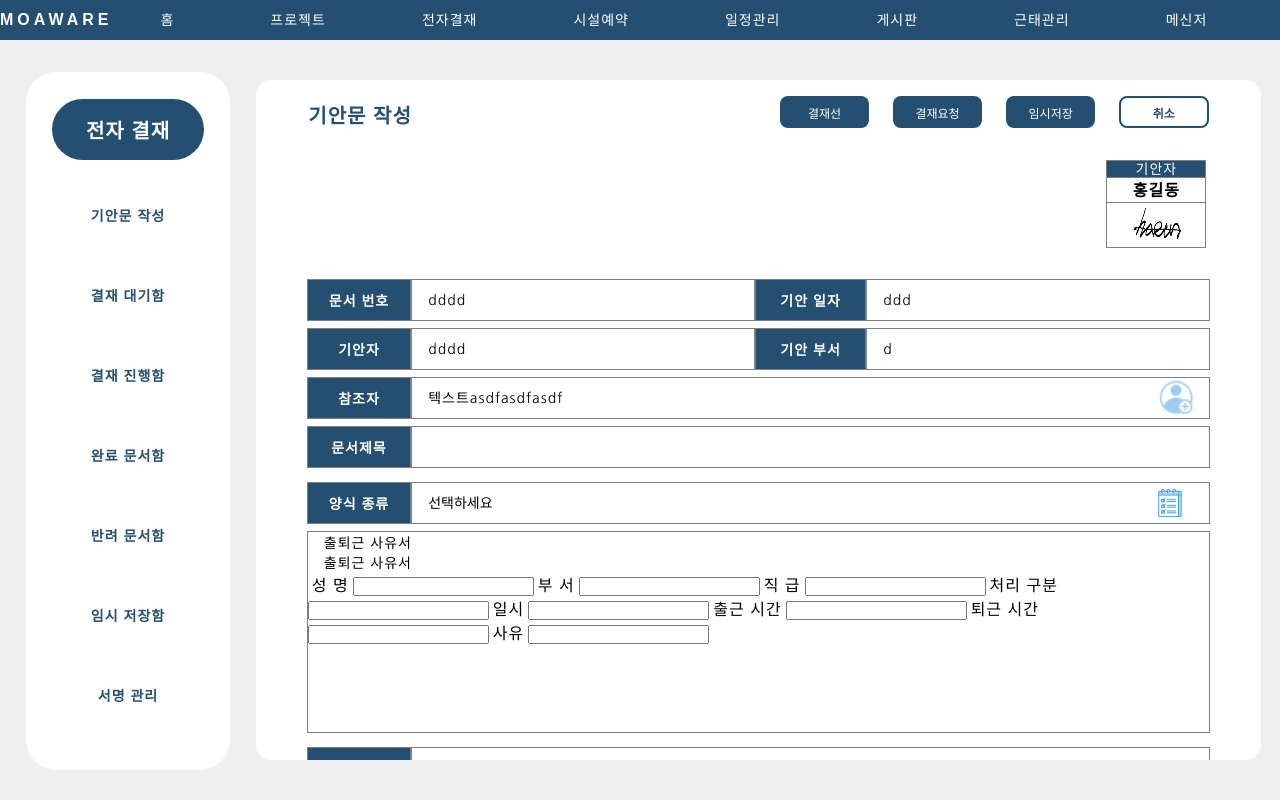
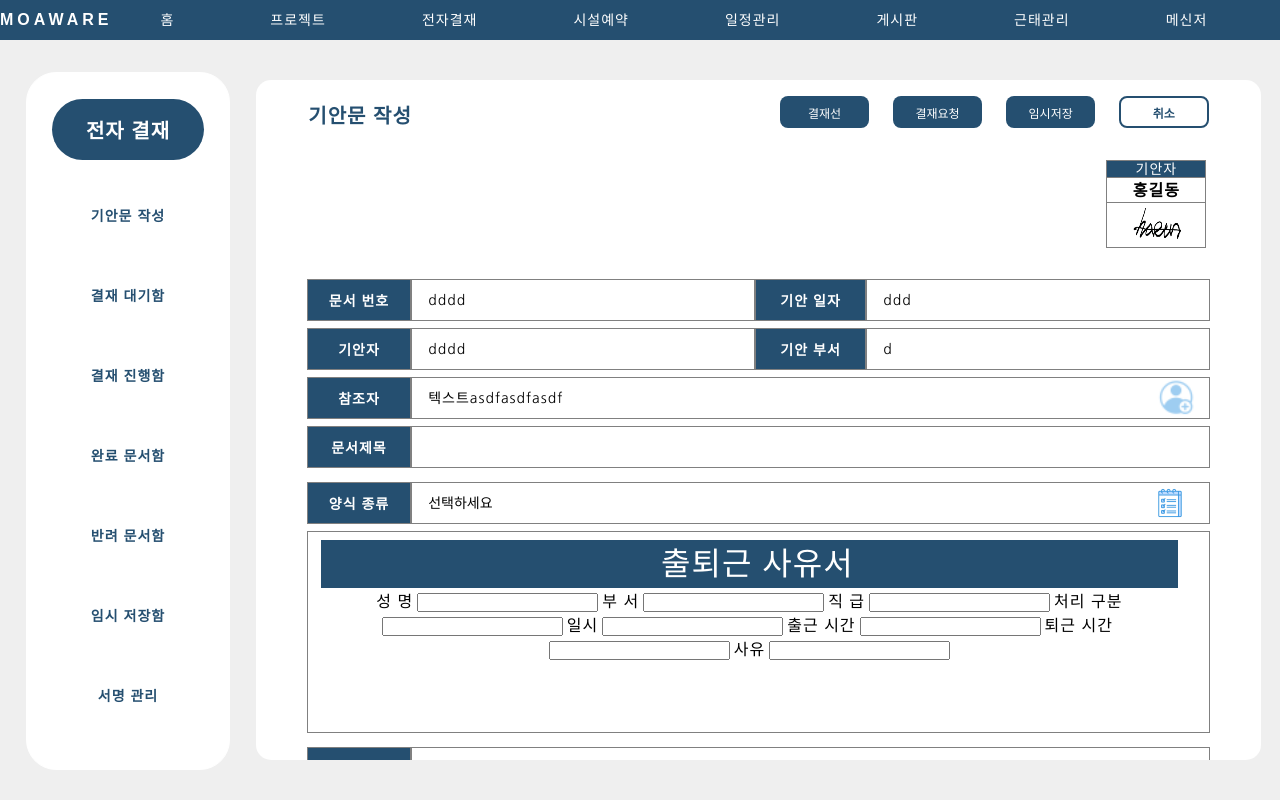
Before and after one commit to MoaWare/MoaWare-front, a React (Create React App) app: page /pay in a window 1280 px wide. Built offline with nearby package versions, Linux system fonts and the light colour scheme; sample sign-in values are in the browser's storage.

Commit message:
2023.05.18 병오 : feat 양식 css 추가

```diff
--- a/src/pages/payment/Payment.js
+++ b/src/pages/payment/Payment.js
@@ -73,12 +73,12 @@ function Payment () {
               </tr>
               <tr>
                 <td colSpan='3' className={payCSS.docuMain}>
-                  <div className={payCSS.docutext}>
-                  <div>
-                  <div>출퇴근 사유서</div>
-                  <div>출퇴근 사유서</div>
-                  <label>성 명</label>
-                  <input type='text'/>
+                  <div className={payCSS.docuText}>
+                  <div className={payCSS.docuDiv}>
+                  <div className={payCSS.docuTitle}>출퇴근 사유서</div>
+                  <div></div>
+                  <label className={payCSS.docuLabel}>성 명</label>
+                  <input type='text' className={payCSS.docuInput}/>
                   <label>부 서</label>
                   <input type='text'/>
                   <label>직 급</label>
--- a/src/pages/payment/Payment.module.css
+++ b/src/pages/payment/Payment.module.css
@@ -152,7 +152,7 @@
 
 }
 
-.docutext{
+.docuText{
     overflow-y: scroll;
     height: 100%;
 }
@@ -160,3 +160,24 @@
 .docuMain{
     height: 25vh !important ;
 }
+.docuDiv{
+    margin-top: 1vh;
+    margin-left: 1vw;
+    text-align: center;
+    width: 67vw;
+}
+
+.docuTitle{
+    color: white;
+    background-color: rgba(37, 79, 112, 1);
+    text-align: center;
+    height: 6vh;
+    font-size: 2rem;
+    line-height: 6vh;
+}
+
+.docuLabel{
+
+}
+
+.docuInput{}
```
